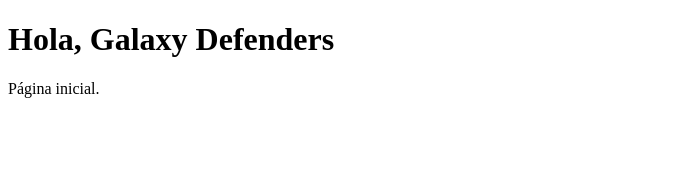
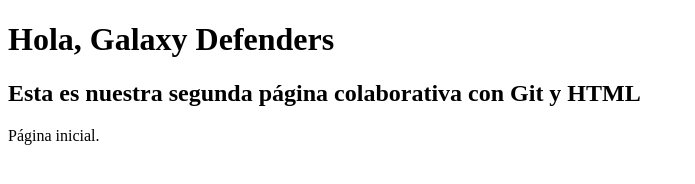
Before and after one commit to davidgimeno25/gf-fila-01, a plain HTML site: page index.html in a window 1280 px wide. Shown: the whole page, without its empty margins (0-695 px from the left). Drawn offline with Linux system fonts and the light colour scheme.

Commit message:
Commit_Sergio_Gómez_González index.html
He añadido un <h2>

```diff
--- a/index.html
+++ b/index.html
@@ -6,6 +6,7 @@
 </head>
 <body>
   <h1>Hola, Galaxy Defenders</h1>
+  <h2>Esta es nuestra segunda página colaborativa con Git y HTML</h2>
   <p>Página inicial.</p>
 </body>
 </html>
```
